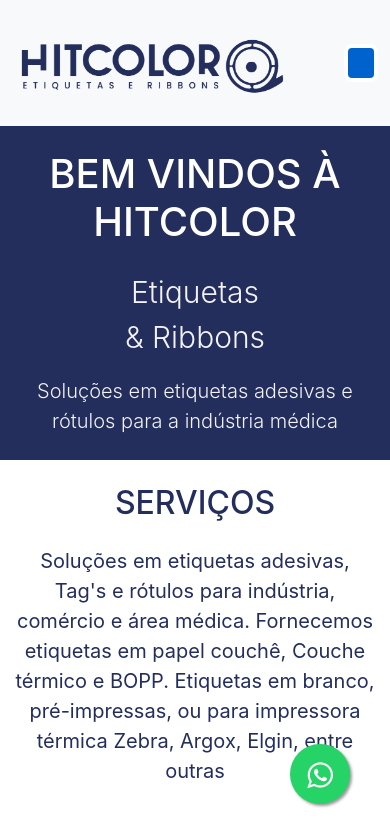
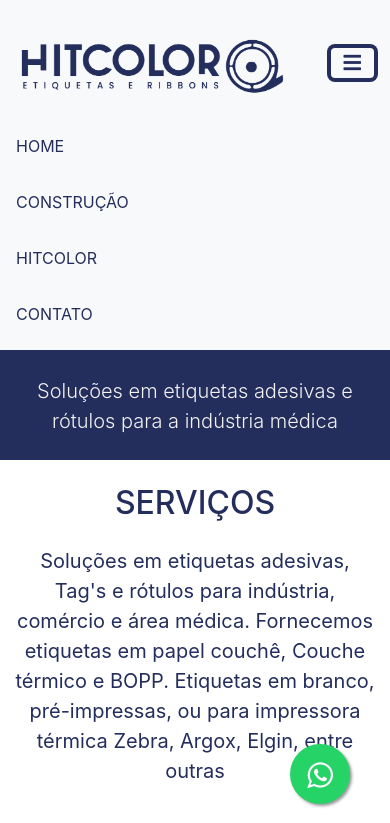
Before and after one commit to GiovannaPazello/site-hitColor, a plain HTML site: page index.html in a window 390 px wide. Both pictures are taken after a click on the button "Toggle navigation". Shown: the top 823 px of the page. Drawn offline with nearby package versions, Linux system fonts and the light colour scheme; a web font is replaced by a local one.

Commit message:
alteracao

```diff
--- a/index.html
+++ b/index.html
@@ -28,14 +28,15 @@
             <div class="container">
                 <a class="navbar-brand" href="#">
                     <img src="cropped-logo.png" alt="..." href="#page-top" height="100">
-                  </a>
-                <!-- <img src="cropped-logo.png" alt="" href="#page-top" class="w-50 shadow-1-strong rounded mb-3 mb-md-0"> -->
-                <button class="navbar-toggler text-uppercase font-weight-bold bg-primary text-white rounded" type="button" data-bs-toggle="collapse" data-bs-target="#navbarResponsive" aria-controls="navbarResponsive" aria-expanded="false" aria-label="Toggle navigation">
-                    <svg class="svg-inline--fa fa-bars" aria-hidden="true" focusable="false" data-prefix="fas" data-icon="bars" role="img" xmlns="http://www.w3.org/2000/svg" viewBox="0 0 448 512" data-fa-i2svg=""><path fill="currentColor" d="M0 96C0 78.33 14.33 64 32 64H416C433.7 64 448 78.33 448 96C448 113.7 433.7 128 416 128H32C14.33 128 0 113.7 0 96zM0 256C0 238.3 14.33 224 32 224H416C433.7 224 448 238.3 448 256C448 273.7 433.7 288 416 288H32C14.33 288 0 273.7 0 256zM416 448H32C14.33 448 0 433.7 0 416C0 398.3 14.33 384 32 384H416C433.7 384 448 398.3 448 416C448 433.7 433.7 448 416 448z"></path></svg><!-- <i class="fas fa-bars"></i> Font Awesome fontawesome.com -->
+                </a>
+                <button class="navbar-toggler" style="color: rgb(36, 46, 93);" type="button" data-toggle="collapse" data-target="#navbarSupportedContent1"
+                    aria-controls="navbarSupportedContent1" aria-expanded="false" aria-label="Toggle navigation"><span style="color: rgb(36, 46, 93)"><i
+                    class="fas fa-bars fa-1x"></i></span>
                 </button>
-                <div class="collapse navbar-collapse" id="navbarResponsive">
-                    <ul class="navbar-nav ms-auto">
-                        <li class="nav-item mx-0 mx-lg-1"><a class="nav-link py-3 px-0 px-lg-3 rounded" href="#home">Home</a></li>
+
+                <div class="collapse navbar-collapse" id="navbarSupportedContent1">
+                    <ul class="navbar-nav mr-auto">
+                        <li class="nav-item mx-0 mx-lg-1 active"><a class="nav-link py-3 px-0 px-lg-3 rounded" href="#home">Home</a></li>
                         <li class="nav-item mx-0 mx-lg-1"><a class="nav-link py-3 px-0 px-lg-3 rounded" href="#portfolio">Construção</a></li>
                         <li class="nav-item mx-0 mx-lg-1"><a class="nav-link py-3 px-0 px-lg-3 rounded" href="#about">HitColor</a></li>
                         <li class="nav-item mx-0 mx-lg-1"><a class="nav-link py-3 px-0 px-lg-3 rounded" href="#contact">Contato</a></li>
```
